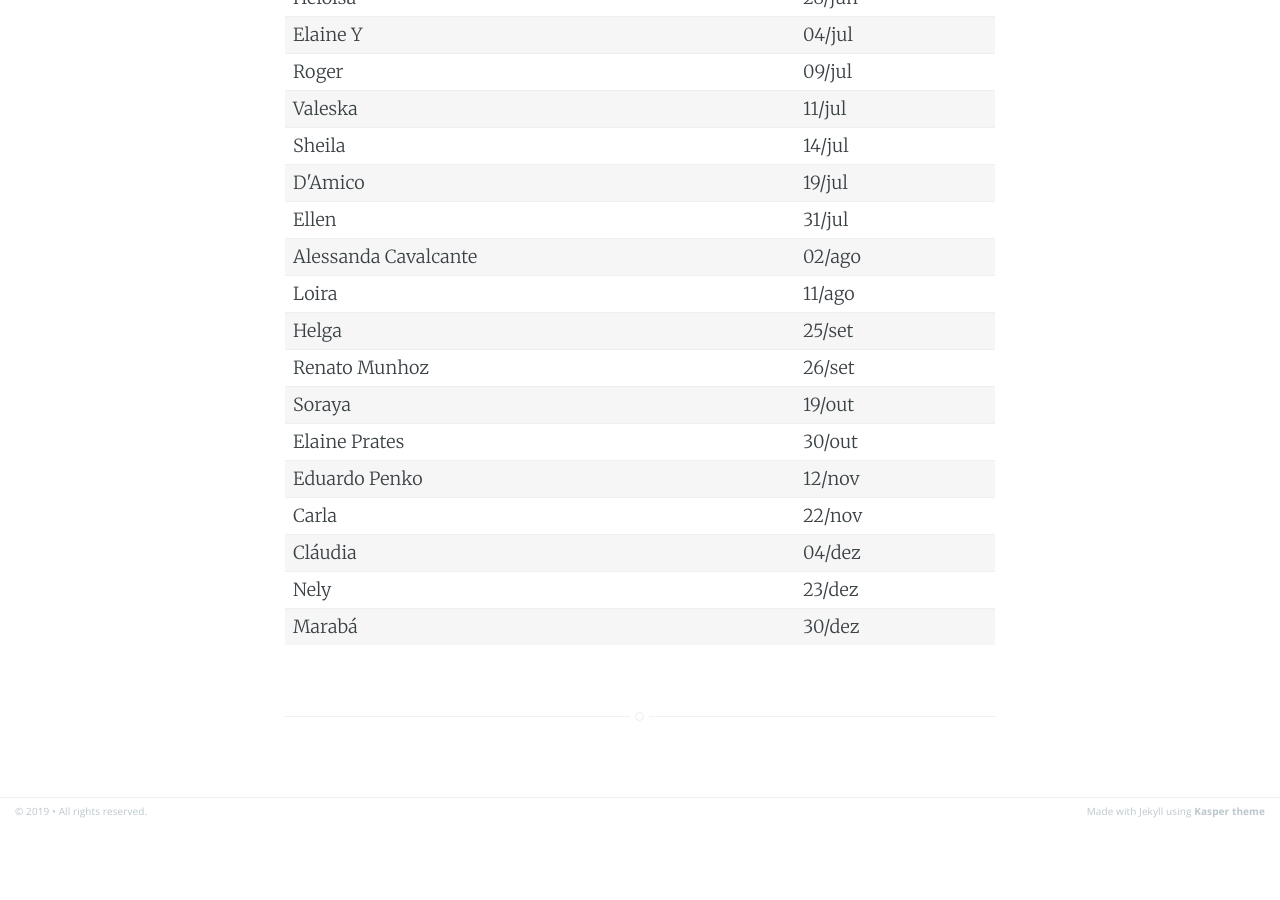
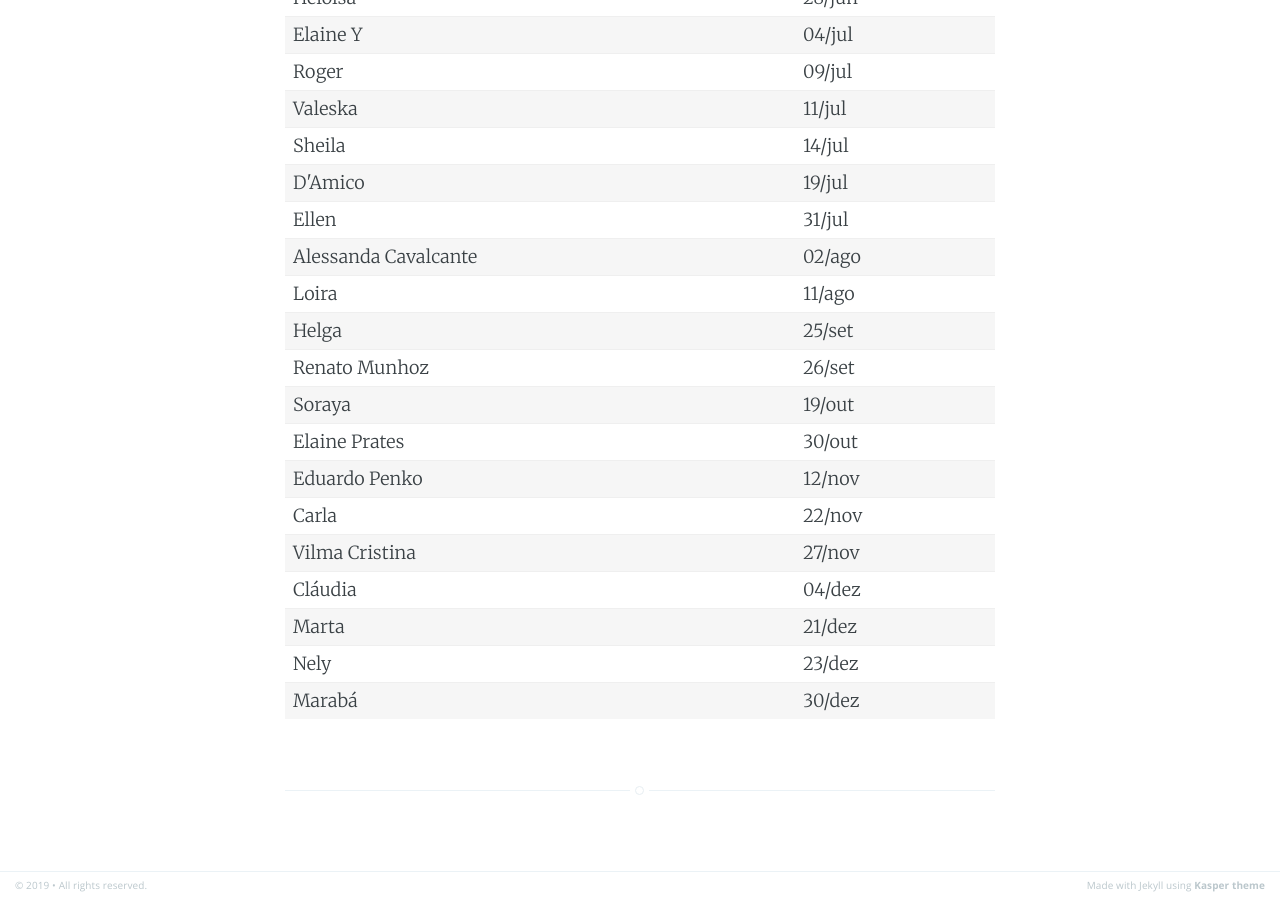
Before and after one commit to Zullus/consebas, a Jekyll site: the page built from aniversariantes.md, in a window 1280 px wide and 900 px high, scrolled down 956 px. Built offline with Jekyll 4.4.1, drawn with Linux system fonts in a browser that asks for light colours; before the commit the page ends 1782 px from its top, so only the background shows below that.

Commit message:
Atualização de anivesariantes

```diff
--- a/aniversariantes.md
+++ b/aniversariantes.md
@@ -142,8 +142,16 @@ title: Aniversariantes Consebas
             <td>22/nov</td>
         </tr>
         <tr>
+            <td>Vilma Cristina</td>
+            <td>27/nov</td>
+        </tr>
+        <tr>
             <td>Cláudia</td>
             <td>04/dez</td>
+        </tr>
+        <tr>
+            <td>Marta</td>
+            <td>21/dez</td>
         </tr>
         <tr>
             <td>Nely</td>
```
